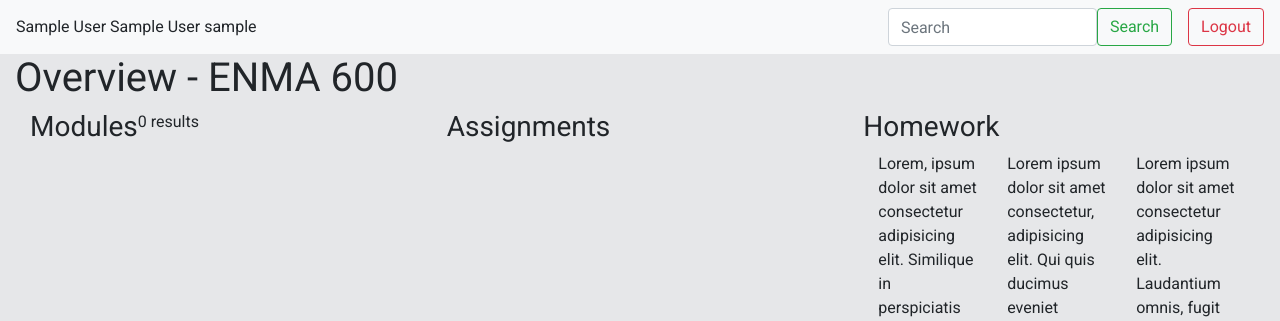
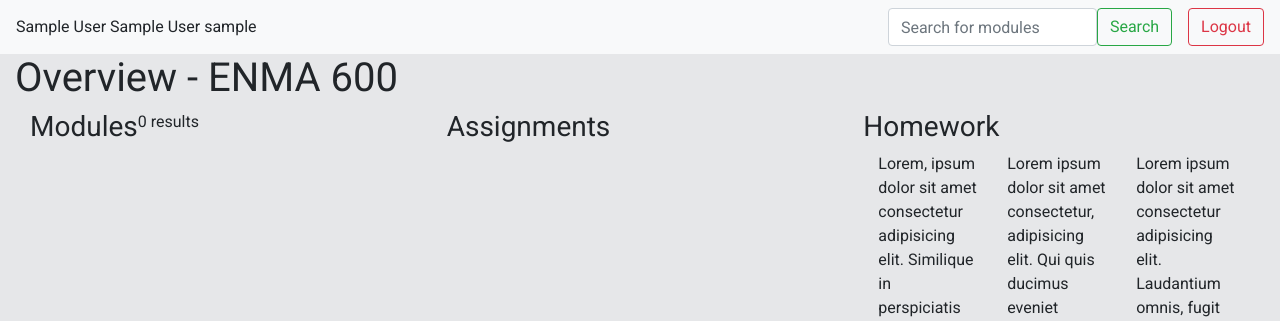
Before and after one commit to odu-emse/emsePortal, a PHP site: page / in a window 1280 px wide. Shown: the top 321 px of the page. Run offline with PHP 8.4, Linux system fonts and the light colour scheme; the visitor is signed in with stand-in values (Sample User, id 1); data that the repository does not hold is empty; some libraries are stand-ins or nearby versions.

Commit message:
heroku env

```diff
--- a/src/index.php
+++ b/src/index.php
@@ -27,7 +27,7 @@ loginCheck();
             <span><?php echo $_SESSION['username']; ?></span>
         </div>
         <form class="form-inline mr-3 ml-auto">
-            <input class="form-control" type="text" placeholder="Search">
+            <input class="form-control" type="text" placeholder="Search for modules">
             <button class="btn btn-outline-success" type="submit">Search</button>
         </form>
         <a class="btn btn-outline-danger" href="../build/components/logout.php">Logout</a>
```
